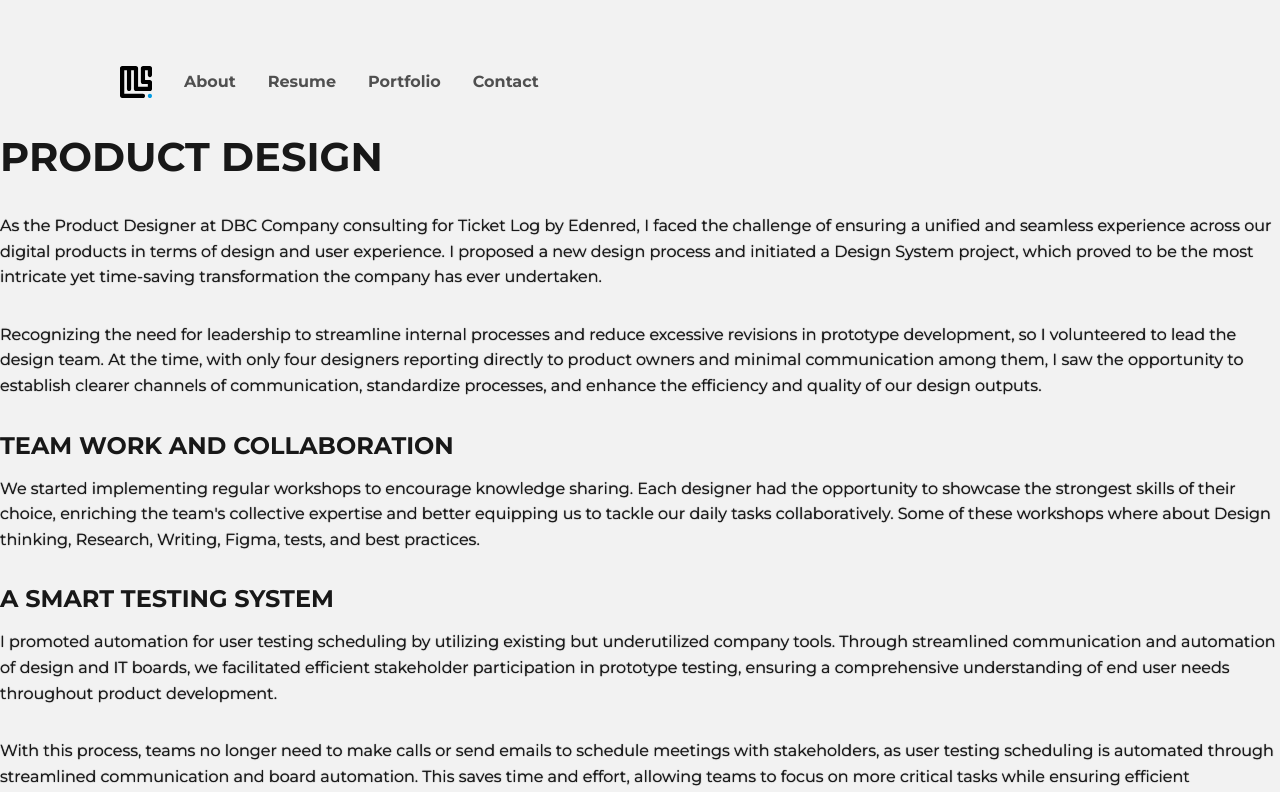
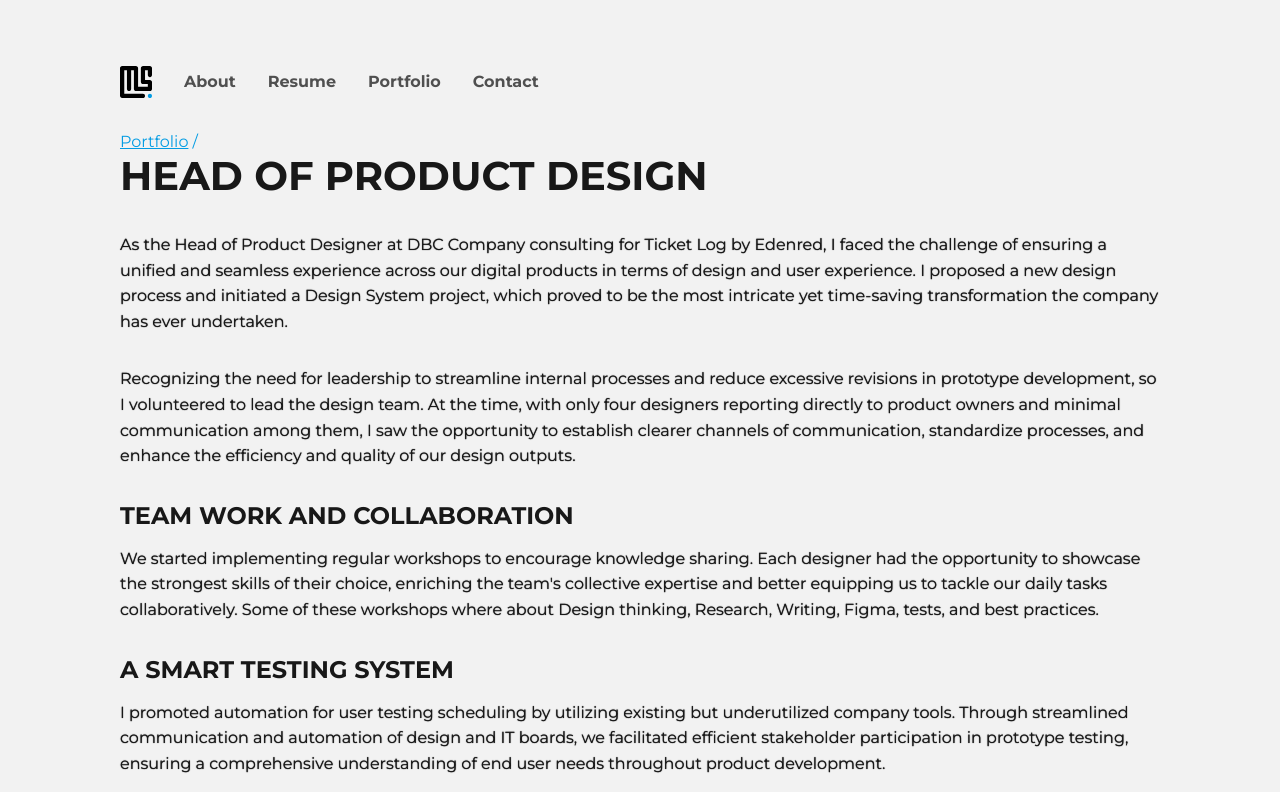
Before and after one commit to maikelsalles/apersonalwebsite, a Next.js app: page /portfolio/head-of-product-design in a window 1280 px wide. Shown: the top 792 px of the page. Built offline with nearby package versions, Linux system fonts and the light colour scheme.

Commit message:
fix: head of design page

```diff
--- a/src/app/portfolio/head-of-product-design/page.tsx
+++ b/src/app/portfolio/head-of-product-design/page.tsx
@@ -1,13 +1,14 @@
 /* eslint-disable react/no-unescaped-entities */
 import { Metadata } from "next"
 import styles from "../portfolio.module.scss"
+import globals from "../../globals.module.scss"
 import Image from 'next/image'
-import Button from "@/app/components/button";
+import Button from "@/app/components/button"
 
-import icons from "../../icons.module.scss";
+import icons from "../../icons.module.scss"
 
-import img1 from "@img/portfolio/head-of-product-design-test-system.jpg";
-import img2 from "@img/portfolio/head-of-product-design-design-system.jpg";
+import img1 from "@img/portfolio/head-of-product-design-test-system.jpg"
+import img2 from "@img/portfolio/head-of-product-design-design-system.jpg"
 
 export const metadata: Metadata = {
     title: "Design System Engineer - Portfolio - Maikel Salles",
@@ -16,14 +17,15 @@ export const metadata: Metadata = {
 
 export default function Resume() {
     return (
-        <article className={styles.resumeContainer}>
+        <article className={`${globals.wrapper} ${globals.sectionPadding} ${styles.resumeContainer}`}>
             <div className={styles.titleContainer}>
-                <h1>Product Design</h1>
+                <span className={styles.breadcrumbs}><a href="/portfolio" title="Back to Portfolio" rel="nofollow noindex">Portfolio</a></span>
+                <h1>Head of Product Design</h1>
             </div>
             <section id="personal-website" className={styles.caseContainer}>
                 <div>
                     <p>
-                        As the Product Designer at DBC Company consulting for Ticket Log by Edenred, I faced the challenge of ensuring a unified and seamless experience across our digital products in terms of design and user experience. I proposed a new design process and initiated a Design System project, which proved to be the most intricate yet time-saving transformation the company has ever undertaken.
+                        As the Head of Product Designer at DBC Company consulting for Ticket Log by Edenred, I faced the challenge of ensuring a unified and seamless experience across our digital products in terms of design and user experience. I proposed a new design process and initiated a Design System project, which proved to be the most intricate yet time-saving transformation the company has ever undertaken.
                     </p>
                     <p>
                         Recognizing the need for leadership to streamline internal processes and reduce excessive revisions in prototype development, so I volunteered to lead the design team. At the time, with only four designers reporting directly to product owners and minimal communication among them, I saw the opportunity to establish clearer channels of communication, standardize processes, and enhance the efficiency and quality of our design outputs.
```
